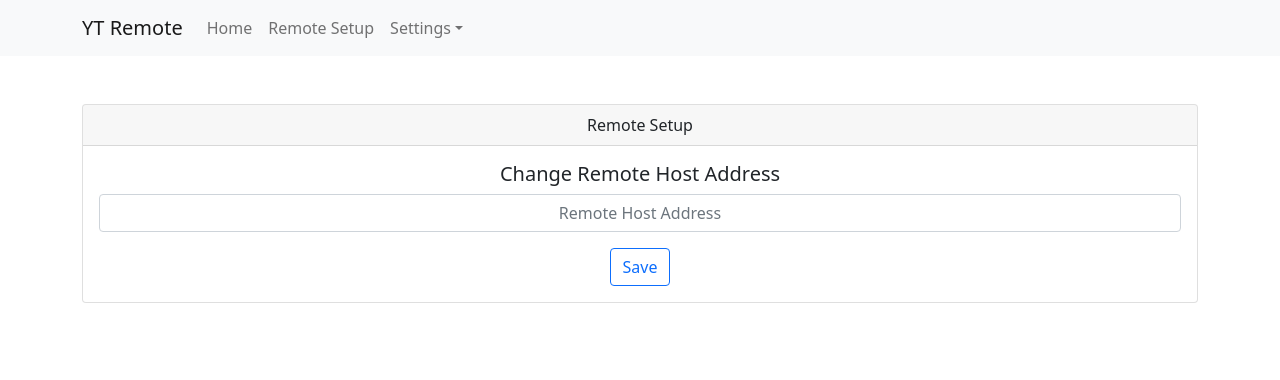
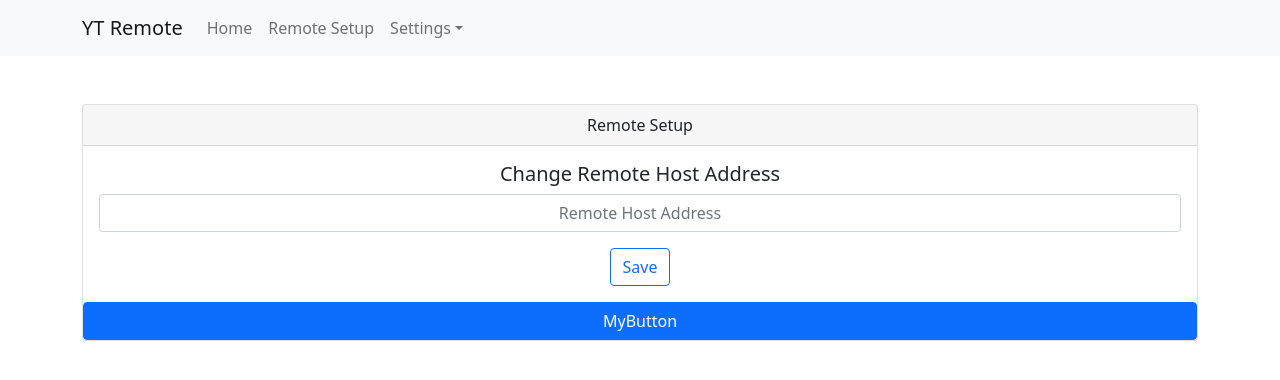
Before and after one commit to ShanuDey/yt-remote-webapp, a Next.js app: page /views/RemoteSetup in a window 1280 px wide. Shown: the top 380 px of the page. Built offline with nearby package versions, Linux system fonts and the light colour scheme.

Commit message:
implemented ConfirmButton React Component with Bootstrap Modal customization Example included
Signed-off-by: Shanu Dey <sd4shanudey@gmail.com>

```diff
--- /dev/null
+++ b/components/ConfirmButton.js
@@ -0,0 +1,44 @@
+import React, { useState } from 'react';
+import { Button, Modal } from 'react-bootstrap';
+
+const ConfirmButton = (props) => {
+  const [show, setShow] = useState(false);
+
+  const handleClose = () => setShow(false);
+  const handleShow = () => setShow(true);
+
+  return (
+    <>
+      <Button variant='primary' onClick={handleShow}>
+        {props.children}
+      </Button>
+
+      <Modal show={show} onHide={handleClose}>
+        <Modal.Header closeButton>
+          <Modal.Title>{props.title || 'Confirm'}</Modal.Title>
+        </Modal.Header>
+        <Modal.Body>{props.body || 'Are you sure?'}</Modal.Body>
+        <Modal.Footer>
+          <Button
+            variant='danger'
+            onClick={() => {
+              props.handleCancel(), handleClose();
+            }}
+          >
+            {props.cancelButtonText || 'Cancel'}
+          </Button>
+          <Button
+            variant='success'
+            onClick={() => {
+              props.handleOkay(), handleClose();
+            }}
+          >
+            {props.okayButtonText || 'Save'}
+          </Button>
+        </Modal.Footer>
+      </Modal>
+    </>
+  );
+};
+
+export default ConfirmButton;
--- a/pages/views/RemoteSetup.js
+++ b/pages/views/RemoteSetup.js
@@ -4,12 +4,14 @@ import Head from 'next/head';
 import { Header } from '../../components/Header';
 import { Form, FormControl, Card, Button } from 'react-bootstrap';
 import { LOCAL_STORAGE_KEY } from '../index';
+import ConfirmButton from '../../components/ConfirmButton';
 
 const RemoteSetup = () => {
   const handleSetupRemoteHost = (event) => {
     event.preventDefault();
     const remoteHostAddress = event.target.remoteHostAddress.value;
     localStorage.setItem(LOCAL_STORAGE_KEY, remoteHostAddress);
+    console.log('savelog:', confirm('Do you want to save?') ? 'yes' : 'no');
   };
 
   return (
@@ -42,6 +44,12 @@ const RemoteSetup = () => {
                 </Button>
               </Form>
             </Card.Body>
+            <ConfirmButton
+              handleCancel={() => alert('cancel')}
+              handleOkay={() => alert('okay')}
+            >
+              MyButton
+            </ConfirmButton>
           </Card>
           <div className='container mt-5'></div>
         </div>
```
